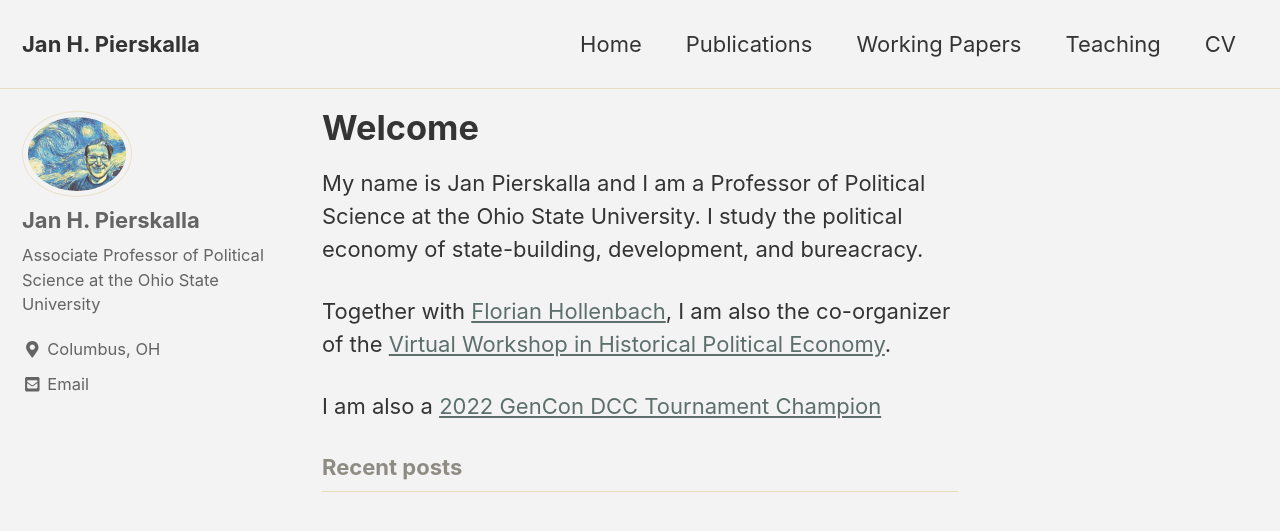
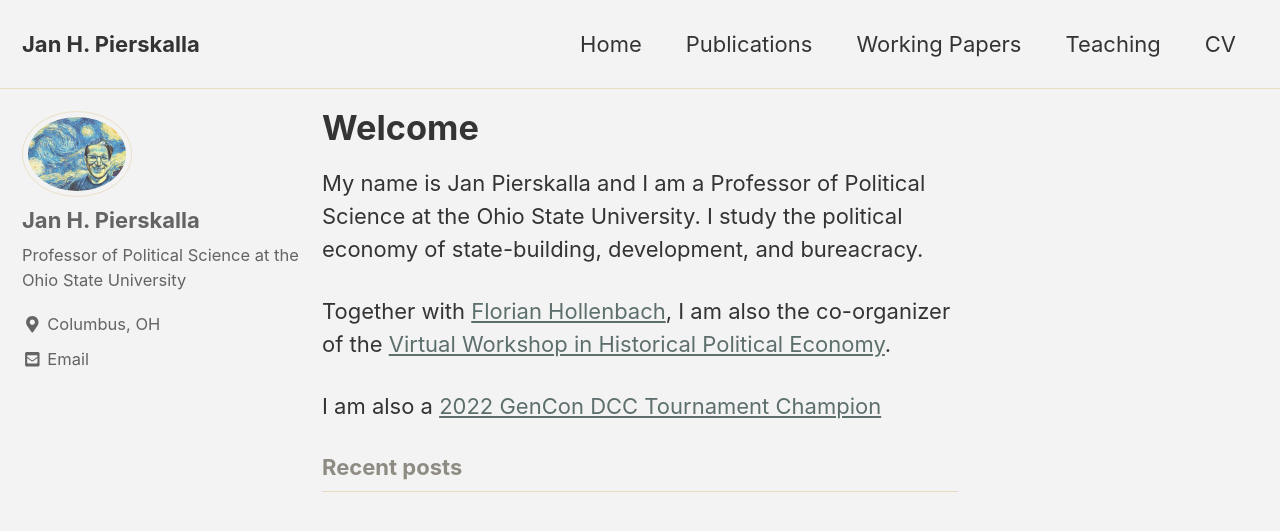
Before and after one commit to jpierskalla/jpierskalla.github.io, a Jekyll site: the page built from index.md, in a window 1280 px wide and 900 px high. Shown: the top 531 px of the window. Built offline with Jekyll 4.4.1, drawn with Linux system fonts in a browser that asks for light colours; nearby versions of some CDN libraries; our own code applies the rules of GitHub Pages for plain Markdown files.

Commit message:
Update _config.yml

```diff
--- a/_config.yml
+++ b/_config.yml
@@ -49,7 +49,7 @@ analytics:
 author:
   name             : "Jan H. Pierskalla"
   avatar           : "/assets/img/jan_art.webp"
-  bio              : "Associate Professor of Political Science at the Ohio State University"
+  bio              : "Professor of Political Science at the Ohio State University"
   location         : "Columbus, OH"
   email            : "pierskalla.4@osu.edu"
   links:
```
